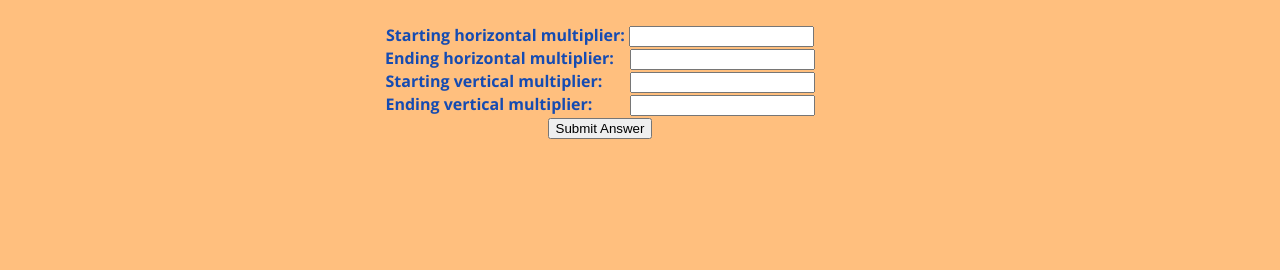
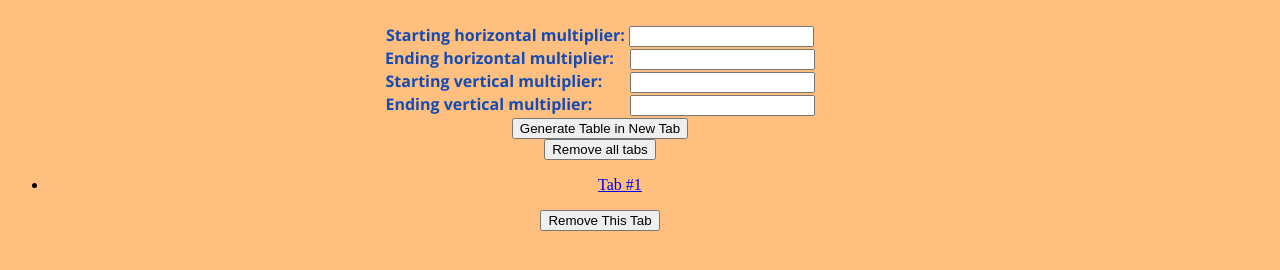
Before and after one commit to JoshB53/Assignment8, a plain HTML site: page index.html in a window 1280 px wide. Shown: the part 154-424 px from the top of the page. Drawn offline with nearby package versions, Linux system fonts and the light colour scheme.

Commit message:
Update index.html

```diff
--- a/index.html
+++ b/index.html
@@ -1,6 +1,6 @@
 <!DOCTYPE html>
 <!--
-- Assignment 6: Creating an Interactive Dynamic Table
+- Assignment 8: Creating an Interactive Dynamic Table With Tabs
   - Joshua Blanchette, UMass Lowell Computer Science Transfer Student
   - Email:  Joshua_Blanchette@student.uml.edu
   - Date: 10/22/2014
@@ -10,30 +10,50 @@
 -->
 <html>
   <head>
-    <title>Assignment 6!</title>
+    <title>Assignment 8!</title>
     <meta charset="UTF-8">
     <meta name="viewport" content="width=device-width, initial-scale=1.0">
+
     <!-- Import jquery library -->
     <script src="http://code.jquery.com/jquery-2.1.1.js"></script>
+    <script src="http://ajax.aspnetcdn.com/ajax/jquery.validate/1.13.1/jquery.validate.min.js"></script>
+    <script src="//ajax.googleapis.com/ajax/libs/jqueryui/1.11.2/jquery-ui.min.js"></script>
+    <link rel="stylesheet" href="//ajax.googleapis.com/ajax/libs/jqueryui/1.11.2/themes/smoothness/jquery-ui.css" />
+
     <!-- Below allows my JS to interact with my page -->
     <script src="A6Jscript.js"></script>
+
     <!--Below are links to customize my fonts using Google fonts -->
     <link href='http://fonts.googleapis.com/css?family=Changa+One' rel='stylesheet' type='text/css'>
     <link href='http://fonts.googleapis.com/css?family=Luckiest+Guy' rel='stylesheet' type='text/css'>
     <link href='http://fonts.googleapis.com/css?family=Open+Sans:700' rel='stylesheet' type='text/css'>
     <!-- Below allows my CSS to interact with my page -->
     <link type="text/css" rel="stylesheet" href="CSS6.css" />
+
   </head>
   <body>
     <h1> Dynamic Multiplication Table</h1>
     <h2> Please fill out the following </h2>
+    <div id="Form_Start"> <!-- This div id groups the form and addTab button -->
       <!-- This form tag creates four input boxes, allowing for user input -->
       <form id="form1" action="javascript:void(0)">
         Starting horizontal multiplier: <input type="number" name="StartH" id="StartH"><br>
         Ending horizontal multiplier:   <input type="number" name="EndH" id="EndH"><br>
         Starting vertical multiplier: <input type="number" name="StartV" id="StartV"><br>
         Ending vertical multiplier:   <input type="number" name="EndV" id="EndV"><br>
-        <input type="submit" value="Submit Answer">
-      </form>
+       <!-- <input type="submit" value="Submit Answer"> -->
+        <button class ="addTab"> Generate Table in New Tab </button>
+      </form> <!-- Remove button put outside of form tag -->
+      <button id = "removeAll">Remove all tabs </button>
+    </div>
+    <!--Start of div id for tabs -->
+    <div id="tabs">
+      <ul id="ultab">
+        <li><a href="#a"> Tab #1 </a></li>
+      </ul>
+      <div id="a"><!-- Nested div -->
+        <button class ="removeTab"> Remove This Tab </button>
+      </div><!--End of removeTab id -->
+    </div><!-- End of tabs id -->
   </body>
 </html>
```
